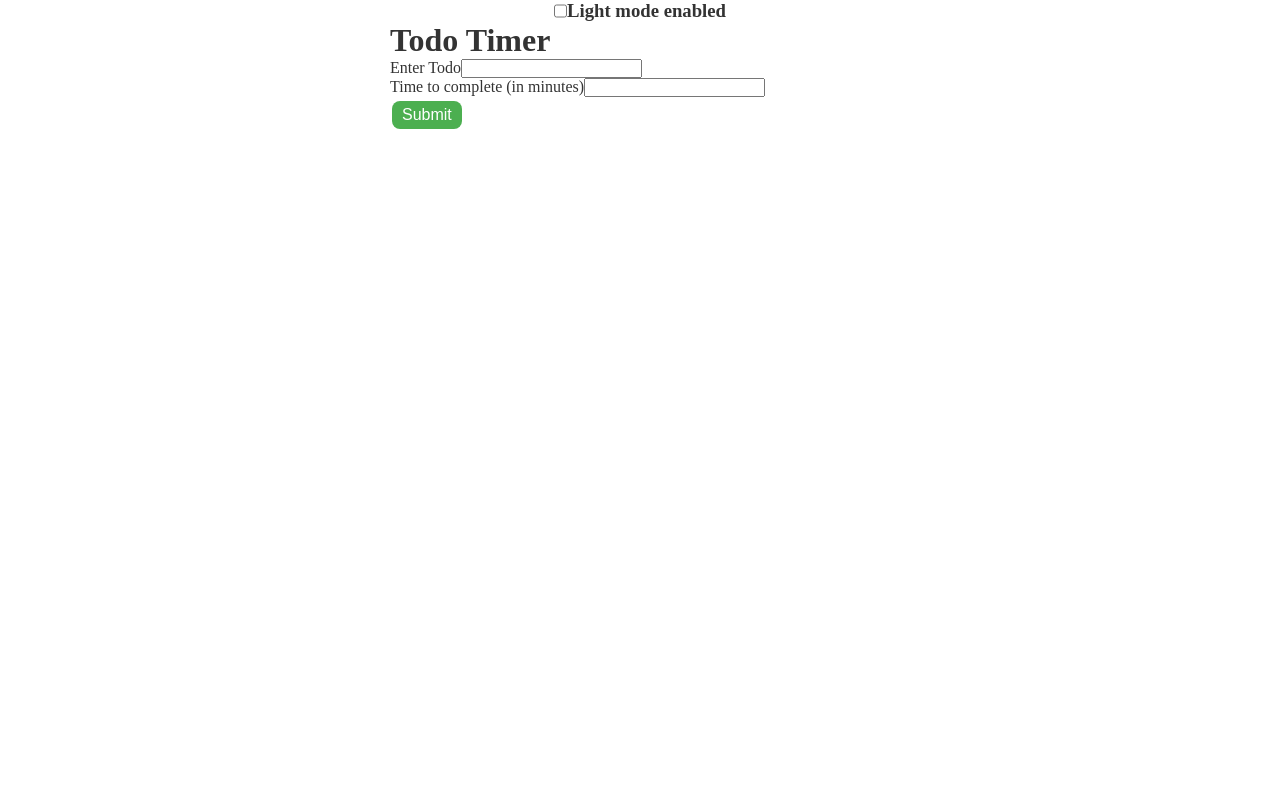
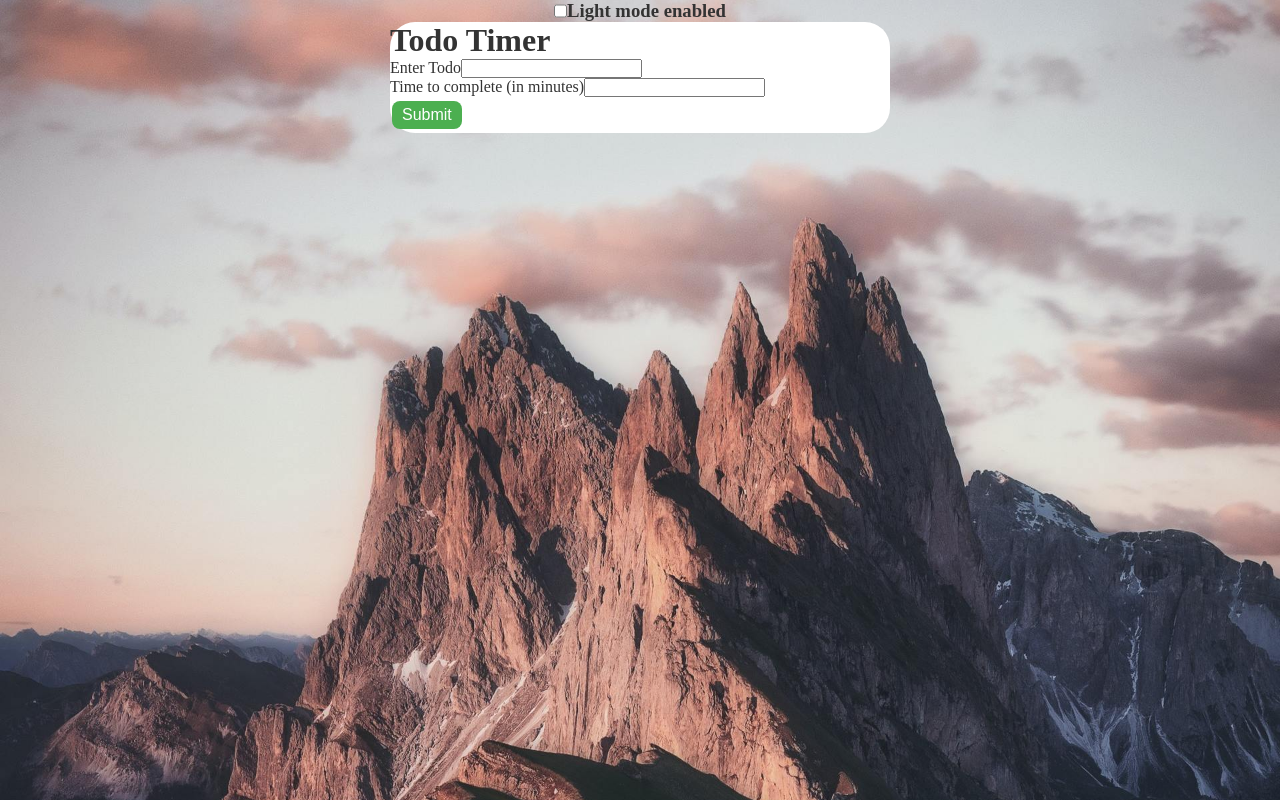
Before and after one commit to PhilippeRoemer/TodoTimer, a React (Create React App) app: page / in a window 1280 px wide. Built offline with nearby package versions, Linux system fonts and the light colour scheme.

Commit message:
background image added for dark/light modes

```diff
--- a/src/App.css
+++ b/src/App.css
@@ -18,17 +18,28 @@
 }
 
 .dark-mode {
-    background-color: #1a1919;
+    background-image: url("images/darkBackground.jpg");
     color: #999;
-    /* height: 100%; */
-    transition: background-color 0.25s ease-in-out;
+    transition: background-image 0.25s ease-in-out;
+    height: 100%;
+    background-position: center;
+    background-repeat: no-repeat;
+    background-size: cover;
 }
 
 .light-mode {
+    background-image: url("images/lightBackground.jpg");
+    color: #333;
+    transition: background-image 0.25s ease-in-out;
+    height: 100%;
+    background-position: center;
+    background-repeat: no-repeat;
+    background-size: cover;
+}
+
+.todoFormStyle {
     background-color: #fff;
-    color: #333;
-    /* height: 100%; */
-    transition: background-color 0.25s ease-in-out;
+    border-radius: 25px;
 }
 
 .completed {
--- a/src/components/TodoForm.js
+++ b/src/components/TodoForm.js
@@ -27,7 +27,7 @@ function TodoForm({ inputText, setInputText, inputTime, setInputTime, todoItems,
     }
 
     return (
-        <div>
+        <div className="todoFormStyle">
             <h1>Todo Timer</h1>
             <label>Enter Todo</label>
             <input type="text" id="todo" name="todo" onChange={TodoTextInput} value={inputText}></input>
```
Also changed, not shown: src/images/darkBackground.jpg (added), src/images/lightBackground.jpg (added).
